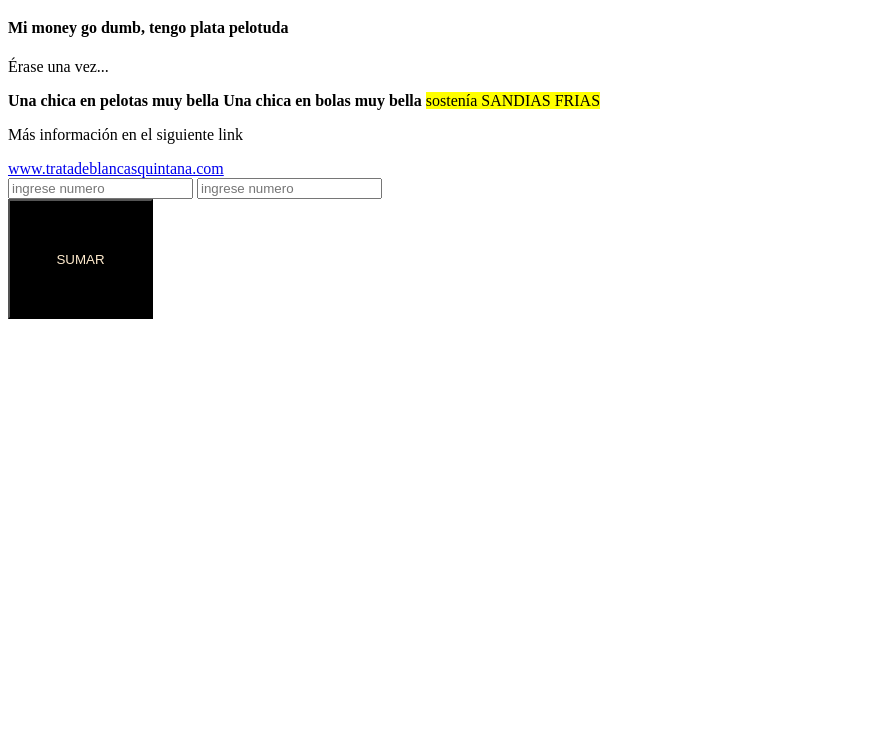
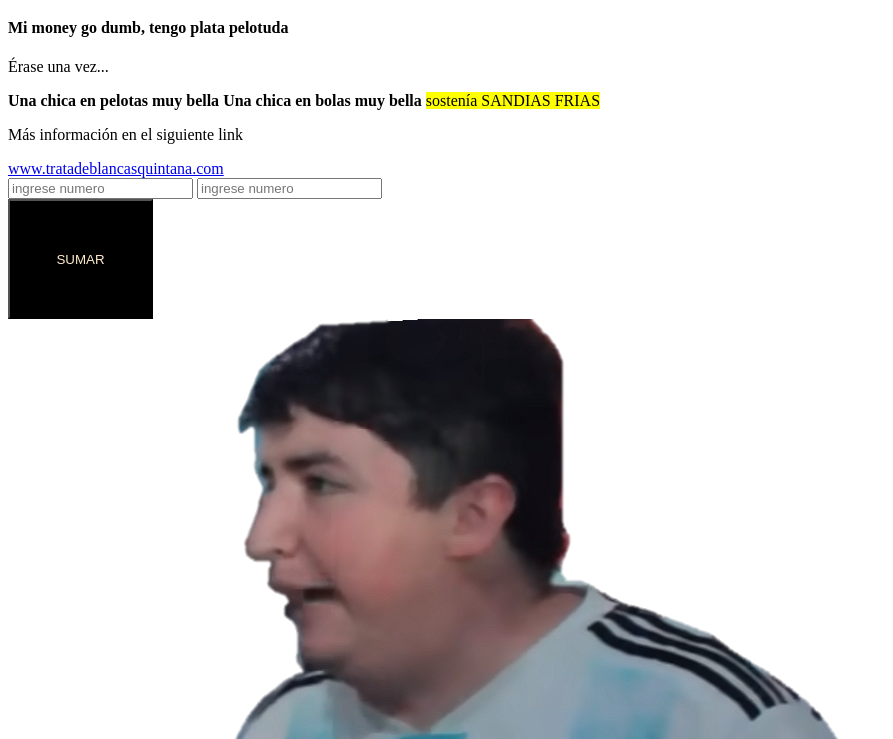
Before and after one commit to aguanteargentina/aguanteargentina, a plain HTML site: page index.html in a window 1280 px wide. Shown: the part 61-800 px from the top of the page, without its empty margins (0-893 px from the left). Drawn offline with Linux system fonts and the light colour scheme.

Commit message:
updateimage

```diff
--- a/index.html
+++ b/index.html
@@ -47,5 +47,6 @@
       // attach event listener
       form.addEventListener('submit', my_func, true);
     </script>
+<img src="aguiantearg.png">
   </body>
 </html>
```
